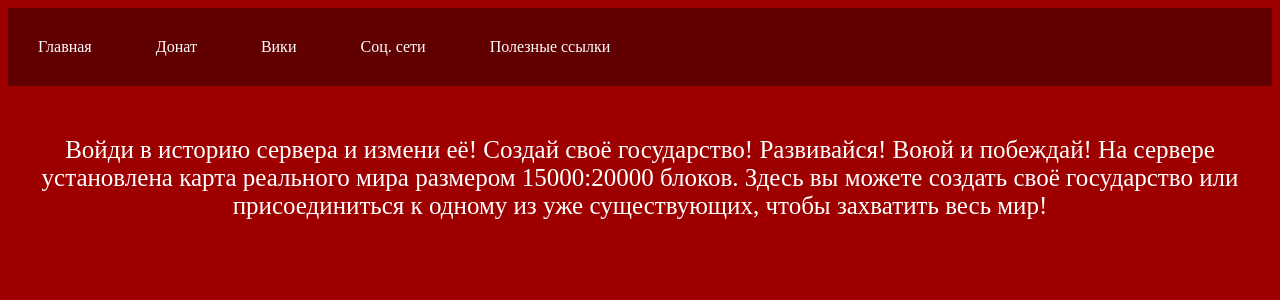
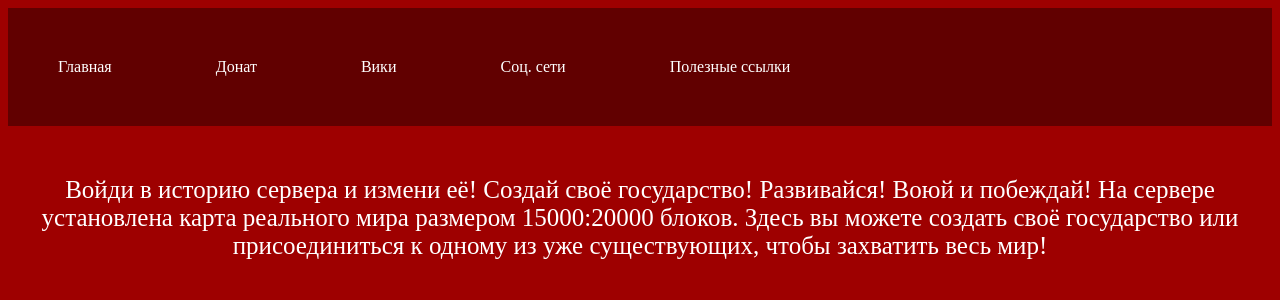
Before and after one commit to BaronCraft/baroncraft.github.io, a PHP site: page / in a window 1280 px wide. Shown: the top 300 px of the page. Run offline with PHP 8.4, Linux system fonts and the light colour scheme.

Commit message:
Update index.css

```diff
--- a/index.css
+++ b/index.css
@@ -15,7 +15,7 @@ nav li {
 nav a {
   color: #fff;
   display: block;
-  padding: 30px;
+  padding: 50px;
   text-decoration: none;
 }
 
```
